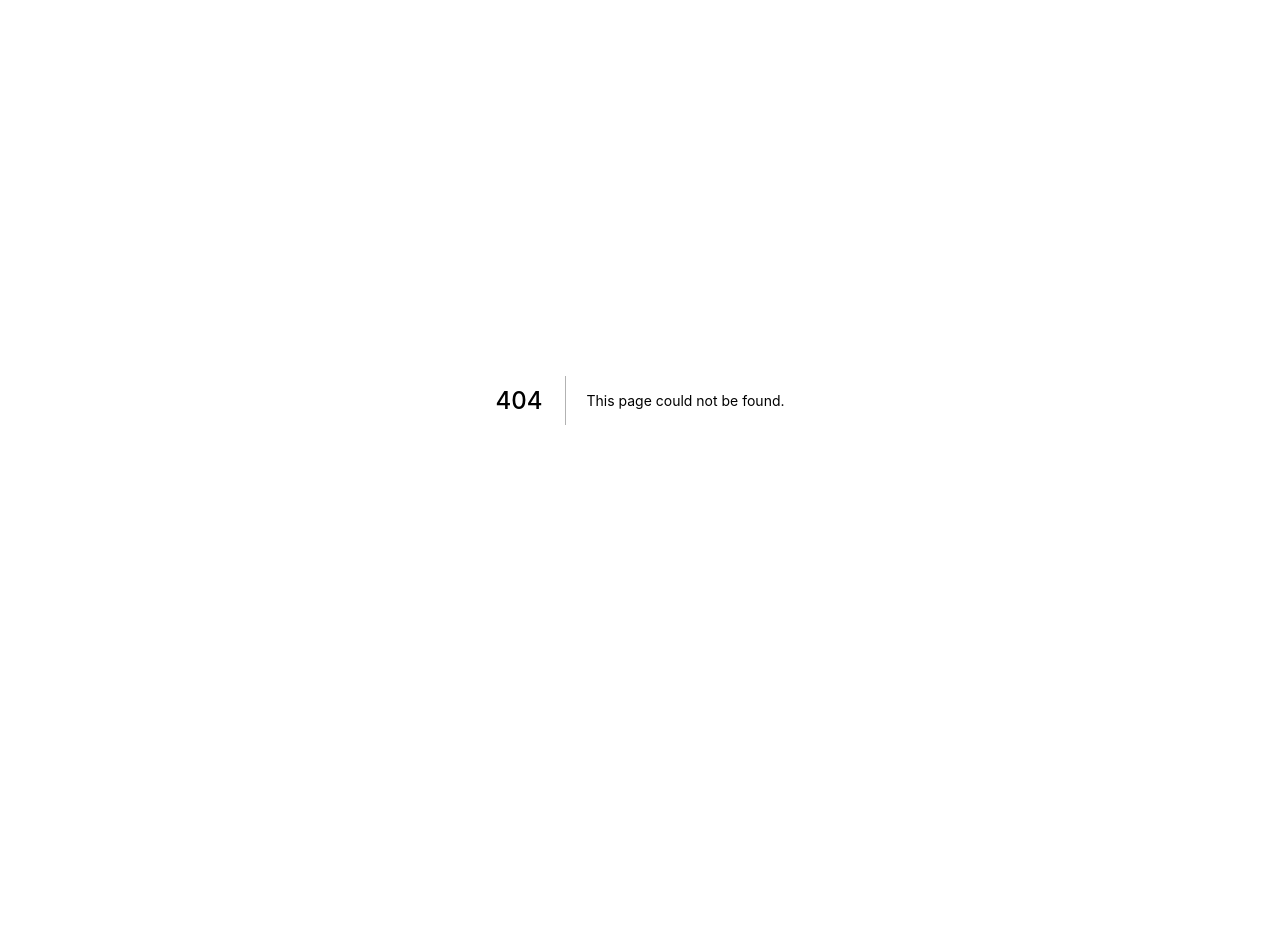
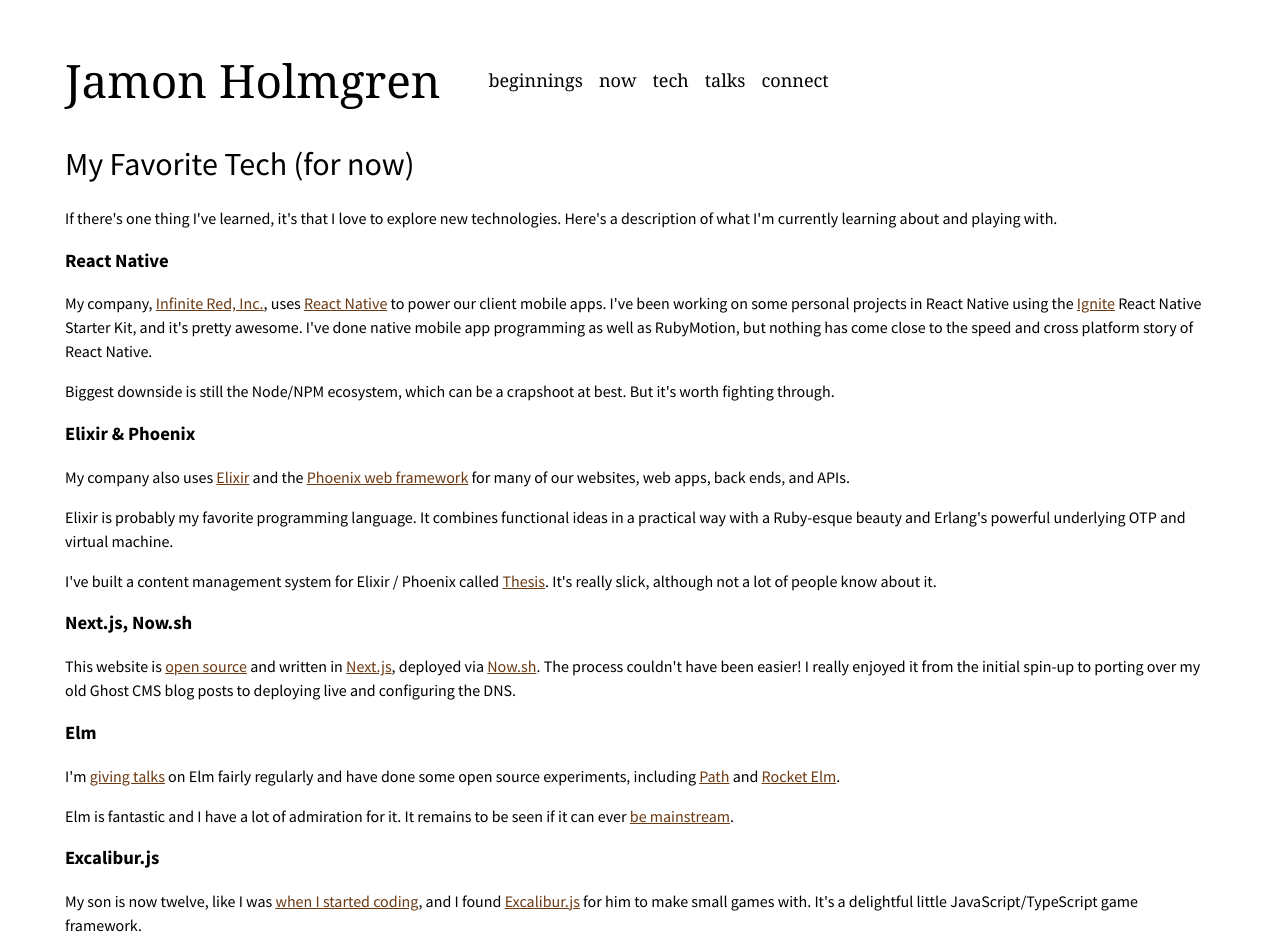
Before and after one commit to mcbobby7/jamonholmgren, a Next.js app: page /tech in a window 1280 px wide. Before the commit this address had no page. Shown: the top 952 px of the page. Before the commit the page ends 800 px from the top, so only its background shows below. Built offline with nearby package versions, Linux system fonts and the light colour scheme; grey boxes are pictures that could not be loaded; a web font is replaced by a local one.

Commit message:
Added talks and tech pages

```diff
--- a/components/meta.js
+++ b/components/meta.js
@@ -13,7 +13,7 @@
       <meta charSet='utf-8' />
       <link rel='shortcut icon' href='/static/favicon.ico' />
       <title>{props.title || 'Personal website'} - Jamon Holmgren</title>
-      <meta name='description' content='{props.description}' />
+      <meta name='description' content={props.description} />
       {/* <link
         rel='stylesheet'
         type='text/css'
--- a/components/nav.js
+++ b/components/nav.js
@@ -28,6 +28,8 @@
   <ul>
     <Item href='/beginnings'>beginnings</Item>
     <Item href='/now'>now</Item>
+    <Item href='/tech'>tech</Item>
+    <Item href='/talks'>talks</Item>
     <Item href='/connect'>connect</Item>
 
     <style jsx>{`
--- a/components/page.js
+++ b/components/page.js
@@ -10,6 +10,14 @@
       {props.children}
     </div>
 
+    <div className='social-icons'>
+      <a href='https://twitter.com/jamonholmgren'><img src='/static/twitter.png' /></a>
+      <a href='https://github.com/jamonholmgren'><img src='/static/github.png' /></a>
+      <a href='https://facebook.com/jamon.holmgren'><img src='/static/facebook.png' /></a>
+    </div>
+
+
+
     <style jsx>{`
       .main {
         margin: auto;
@@ -20,6 +28,16 @@
       .page {
         color: #000;
         padding: 3px 0px;
+      }
+
+      .social-icons {
+        display: flex;
+        align-items: center;
+        justify-content: center;
+      }
+
+      .social-icons img {
+        flex: 1;
       }
 
       @media (max-width: 750px) {
--- a/pages/now.js
+++ b/pages/now.js
@@ -1,6 +1,6 @@
 import React from 'react'
 import Page from '../components/page'
-// import Link from 'next/link'
+import Link from 'next/link'
 
 export default () => {
   return (
@@ -21,6 +21,7 @@
         <li>Just wrapped up <a href='https://infinite.red/ChainReactConf'>a React Native conference</a></li>
         <li>Been working out regularly</li>
         <li><a href='https://www.facebook.com/photo.php?fbid=10155541585472090&set=a.88655052089.107840.727792089&type=3&theater'>Dropped 30 lbs in the last year</a></li>
+        <li><Link prefetch href='/tech'>Playing with some new languages and frameworks</Link></li>
       </ul>
     </Page>
   )
--- /dev/null
+++ b/pages/tech.js
@@ -0,0 +1,39 @@
+import React from 'react'
+import Page from '../components/page'
+import Link from 'next/link'
+
+export default () => {
+  return (
+    <Page title='My favorite tech' description='All about my favorite technologies and what I am currently learning'>
+      <h1>My Favorite Tech (for now)</h1>
+
+      <p>
+        If there's one thing I've learned, it's that I love to explore new technologies. Here's a description of what I'm currently learning about and playing with.
+      </p>
+
+      <h3>React Native</h3>
+
+      <p>My company, <a href='https://infinite.red'>Infinite Red, Inc.</a>, uses <a href='https://facebook.github.io/react-native/'>React Native</a> to power our client mobile apps. I've been working on some personal projects in React Native using the <a href='https://infinite.red/ignite'>Ignite</a> React Native Starter Kit, and it's pretty awesome. I've done native mobile app programming as well as RubyMotion, but nothing has come close to the speed and cross platform story of React Native.</p>
+      <p>Biggest downside is still the Node/NPM ecosystem, which can be a crapshoot at best. But it's worth fighting through.</p>
+
+      <h3>Elixir & Phoenix</h3>
+
+      <p>My company also uses <a href='http://elixir-lang.org'>Elixir</a> and the <a href='http://phoenixframework.org'>Phoenix web framework</a> for many of our websites, web apps, back ends, and APIs.</p>
+      <p>Elixir is probably my favorite programming language. It combines functional ideas in a practical way with a Ruby-esque beauty and Erlang's powerful underlying OTP and virtual machine.</p>
+      <p>I've built a content management system for Elixir / Phoenix called <a href='https://github.com/infinitered/thesis-phoenix'>Thesis</a>. It's really slick, although not a lot of people know about it.</p>
+
+      <h3>Next.js, Now.sh</h3>
+
+      <p>This website is <a href='https://github.com/jamonholmgren/jamonholmgren'>open source</a> and written in <a href='https://zeit.co/blog/next'>Next.js</a>, deployed via <a href='https://zeit.co/now'>Now.sh</a>. The process couldn't have been easier! I really enjoyed it from the initial spin-up to porting over my old Ghost CMS blog posts to deploying live and configuring the DNS.</p>
+
+      <h3>Elm</h3>
+
+      <p>I'm <Link href='/talks'>giving talks</Link> on Elm fairly regularly and have done some open source experiments, including <a href='https://github.com/jamonholmgren/path'>Path</a> and <a href='https://github.com/jamonholmgren/rocket-elm'>Rocket Elm</a>.</p>
+      <p>Elm is fantastic and I have a lot of admiration for it. It remains to be seen if it can ever <a href='http://www.elmbark.com/2016/03/16/mainstream-elm-user-focused-design'>be mainstream</a>.</p>
+
+      <h3>Excalibur.js</h3>
+
+      <p>My son is now twelve, like I was <Link href='/beginnings'>when I started coding</Link>, and I found <a href='https://excaliburjs.com/'>Excalibur.js</a> for him to make small games with. It's a delightful little JavaScript/TypeScript game framework.</p>
+    </Page>
+  )
+}
```
Also changed, not shown: pages/beginnings.js (+15 -4 lines), pages/index.js (+2 -18 lines), pages/talks.js (added, +32 -0 lines), static/jamon-family.JPG (added).
